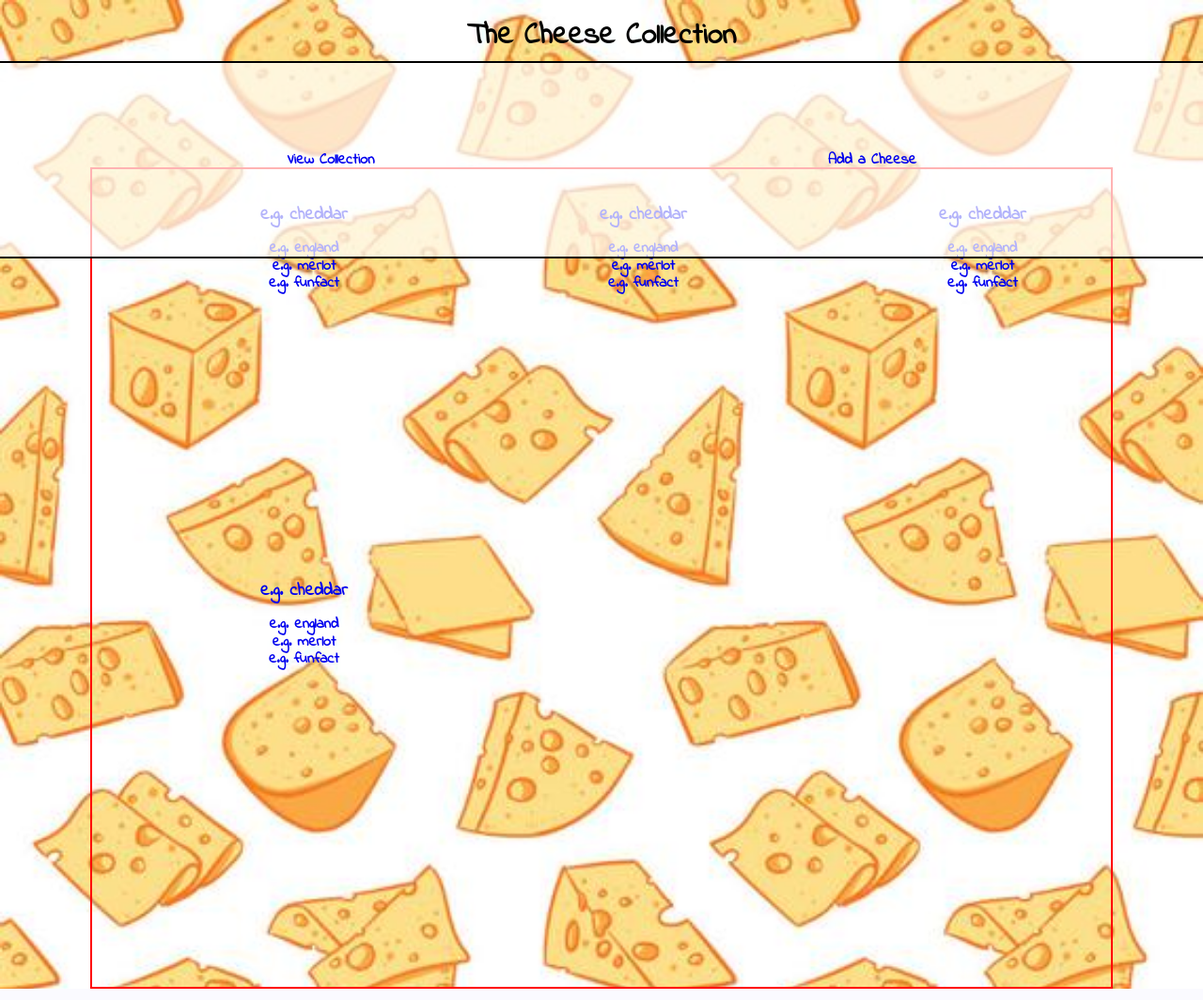
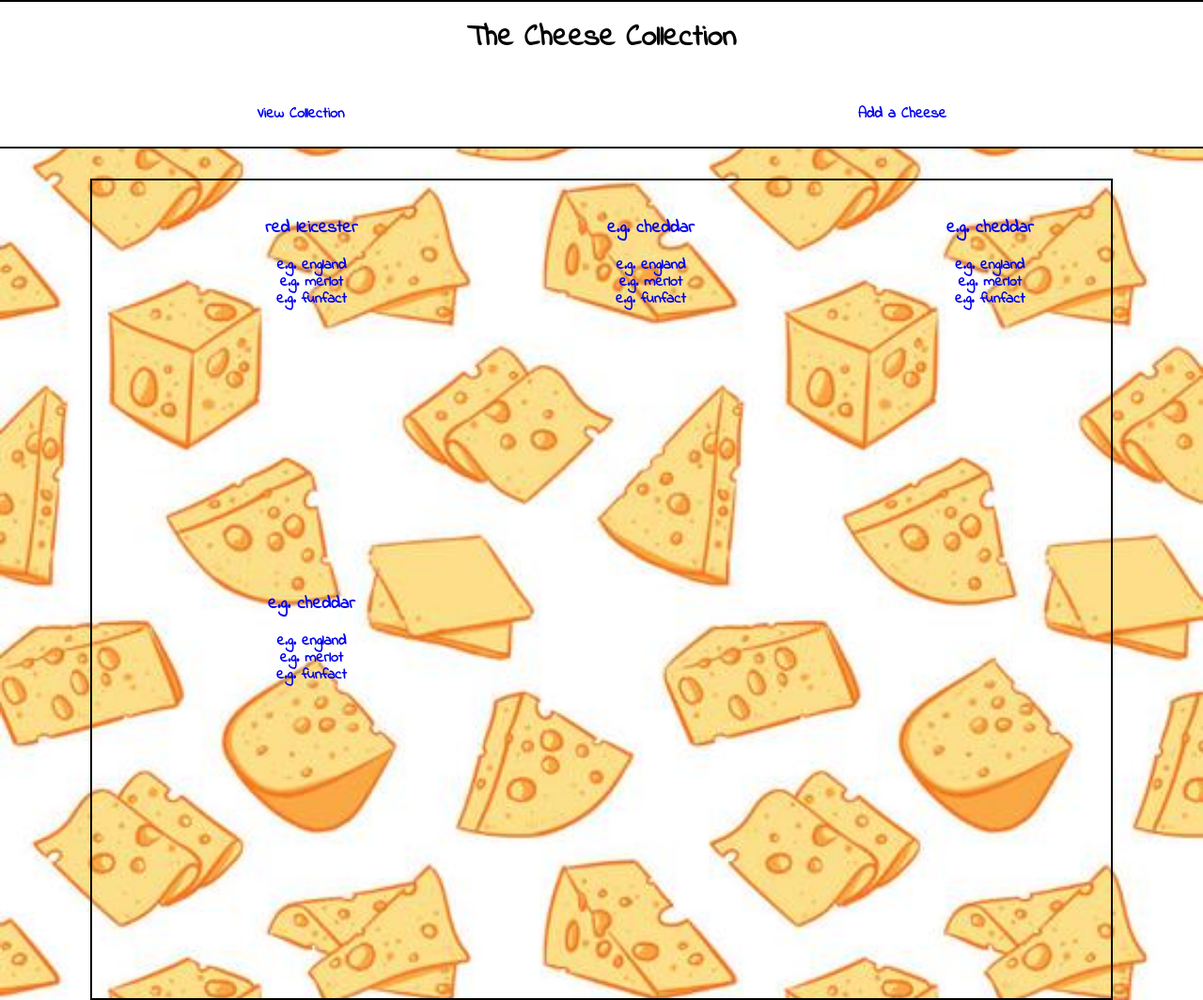
Before and after one commit to daniellaskinner/collectionApp, a PHP site: page / in a window 1280 px wide. Shown: the whole page at 94% size. Run offline with PHP 8.4, Linux system fonts and the light colour scheme.

Commit message:
styled nav bar further

```diff
--- a/index.php
+++ b/index.php
@@ -13,8 +13,8 @@
 </head>
 
 <body>
-    <h1>The Cheese Collection</h1>
     <nav>
+        <h1>The Cheese Collection</h1>
         <ul>
             <li><a href="#collection">View Collection</li>
             <li><a href="#form">Add a Cheese</li>
@@ -25,7 +25,7 @@
         <section class="collection" id="collection">
             <div>
                 <div class="image"></div>
-                <h3 class="cheeseName">e.g. cheddar</h3>
+                <h3 class="cheeseName">red leicester</h3>
                 <ul>
                     <li class="country">e.g. england</li>
                     <li class="wine">e.g. merlot</li>
--- a/styles.css
+++ b/styles.css
@@ -19,12 +19,12 @@ h1 {
 }
 
 nav {
-    background-color: rgba(255,255,255,0.7);
+    background-color: rgb(255,255,255);
     border-bottom: 2px solid rgb(0,0,0);
     border-top: 2px solid black;
     width: 100%;
     position: fixed;
-    top: 65px;
+    top: 0;
 }
 
 ul {
@@ -39,7 +39,7 @@ nav ul {
 nav li {
     float: left;
     width: 50%;
-    padding: 30px;
+    padding: 30px 30px 10px 30px;
     text-align: center;
 }
 
@@ -56,8 +56,8 @@ ul, a {
     text-align: center;
     width: 85%;
     margin: 0 auto;
-    border: 2px solid red;
-    margin-top: 120px;
+    border: 2px solid black;
+    margin-top: 190px;
 }
 
 .collection {
@@ -74,9 +74,11 @@ ul, a {
 }
 
 .collection img {
-    max-width: 100%;
+    width: 100%;
+    border: 2px solid black;
+
 }
 
-.collection h3, ul {
-    margin: 5%;
-}
+/*.collection h3, ul {*/
+/*    margin: 5%;*/
+/*}*/
```
